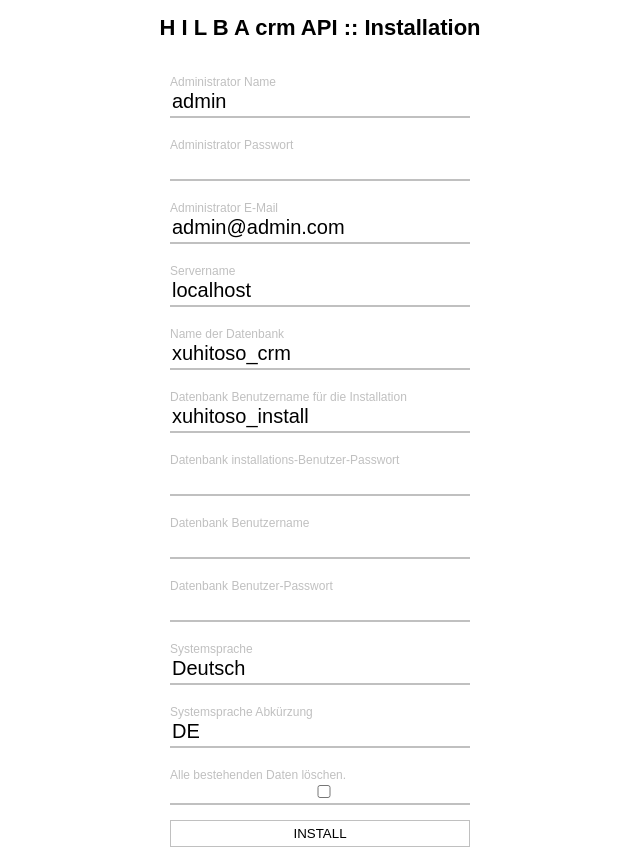
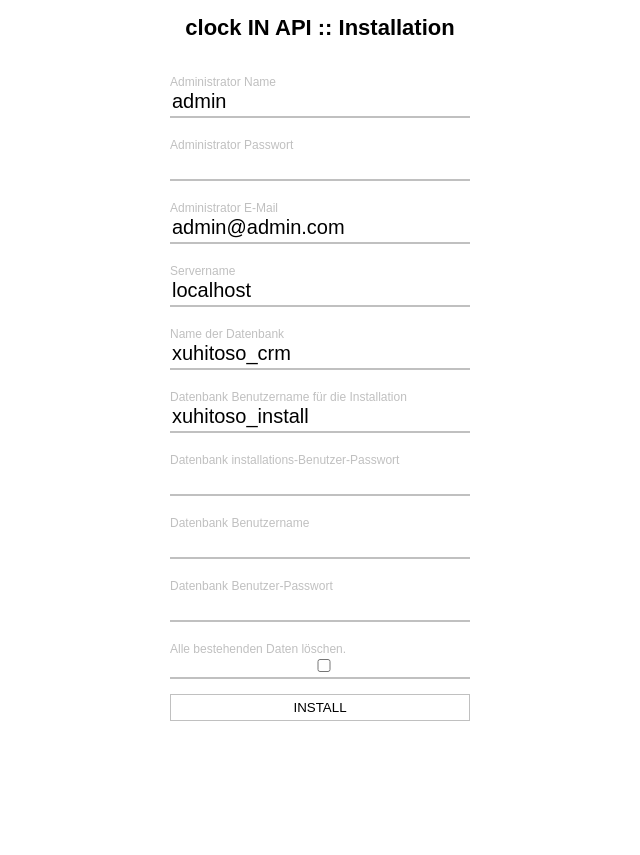
Before and after one commit to ElmarElefant/clockIN_api, a PHP site: page /install/index.html in a window 1280 px wide. Shown: the whole page, without its empty margins (320-960 px from the left). After the commit the page ends 721 px from the top, so only its background shows below. Run offline with PHP 8.4, Linux system fonts and the light colour scheme.

Commit message:
Installation Kleinigkeiten angepasst

```diff
--- a/install/index.html
+++ b/install/index.html
@@ -5,7 +5,7 @@
     <meta charset="UTF-8">
     <meta http-equiv="X-UA-Compatible" content="IE=edge">
     <meta name="viewport" content="width=device-width, initial-scale=1.0">
-    <title>Install H I L B A crm API</title>
+    <title>Install clock IN API</title>
     <style>
         body{
             font-family: sans-serif;
@@ -64,7 +64,7 @@
 </head>
 <body>
 
-    <h1>H I L B A crm API :: Installation</h1>
+    <h1>clock IN API :: Installation</h1>
     <form action="install.inc.php" method="post">
         <div class="input-box">
             <div>
@@ -108,14 +108,6 @@
                 <input type="password" value="" required name="databaseuserpassword" id="databaseuserpassword">
             </div>
             <div>
-                <label for="systemlanguage">Systemsprache</label>
-                <input type="text" value="Deutsch" required name="systemlanguage" id="systemlanguage">
-            </div>
-            <div>
-                <label for="systemlanguagesymbol">Systemsprache Abkürzung</label>
-                <input type="text" value="DE" required maxlength="2" name="systemlanguagesymbol" id="systemlanguagesymbol">
-            </div>
-            <div>
                 <label for="dropall">Alle bestehenden Daten löschen.</label>
                 <input type="checkbox" name="dropall" id="dropall">
             </div>
--- a/install/install.inc.php
+++ b/install/install.inc.php
@@ -188,7 +188,6 @@ if(!empty($sql)){
         echo "<p class='err'> Fehler beim Erstellen der Fremdschlüssel.</p>";
         die();
     }
-
 }
 
 //Admin-User erstellen:
```
